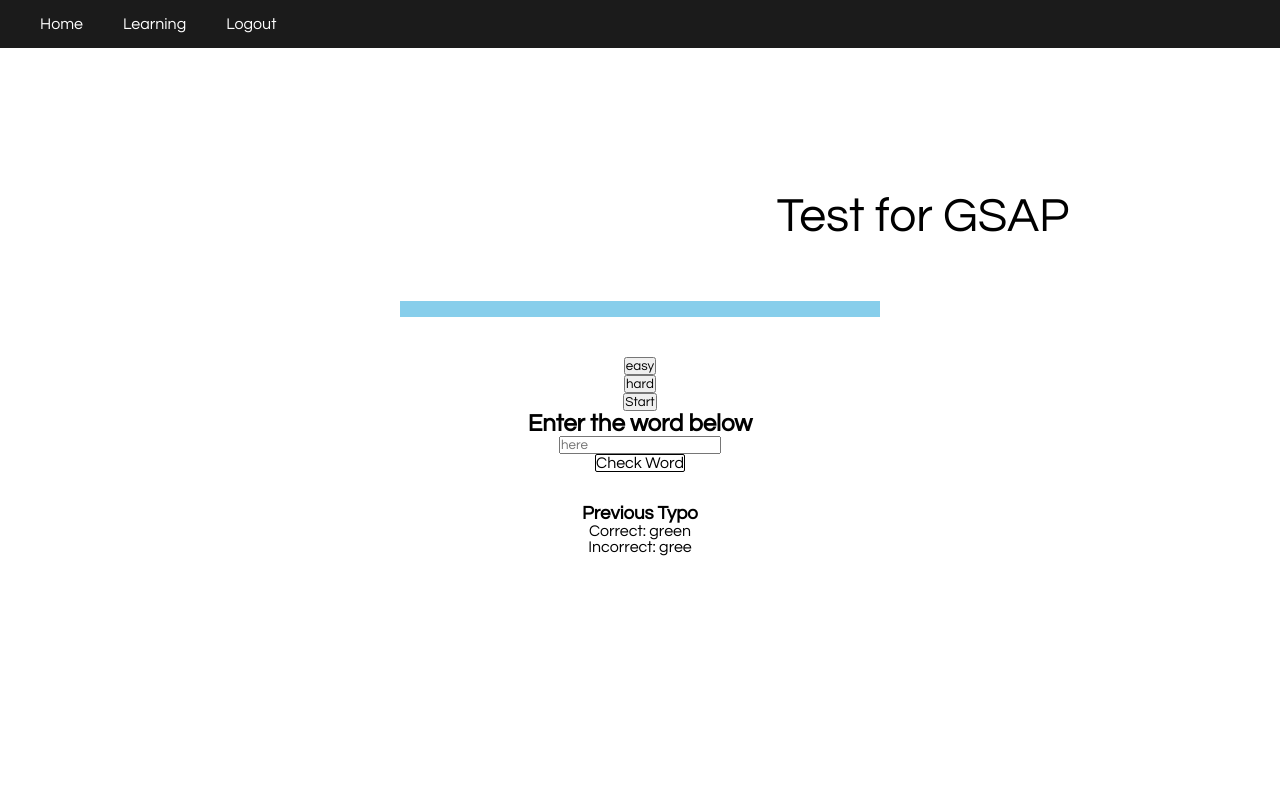
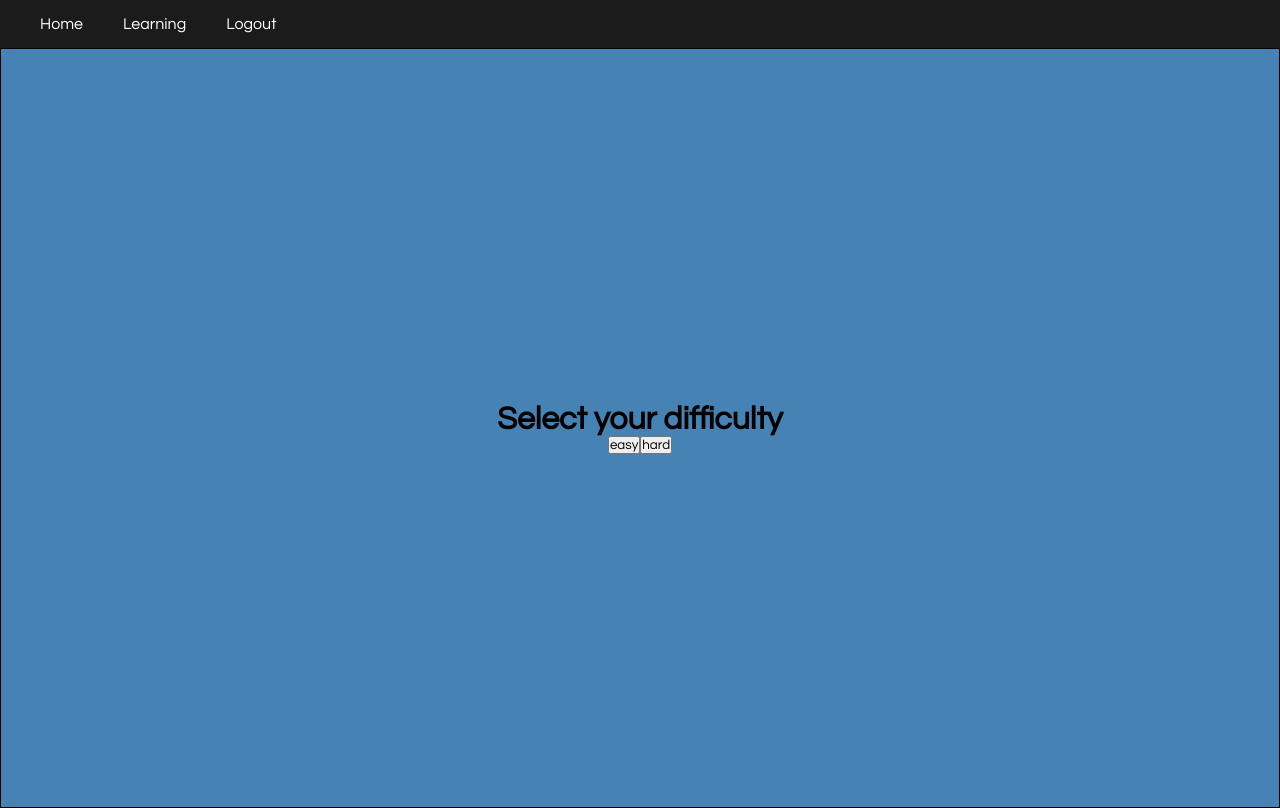
Before and after one commit to ChimentiMatt/Linguist_Assist, a Django app: page /learning/ in a window 1280 px wide. Run offline with Django 3.2, Linux system fonts and the light colour scheme; a user stored in the database is signed in; data comes from the database, SQL or seed files in the repository; both versions use the stored data as it was after the commit; some libraries are stand-ins or nearby versions.

Commit message:
working pre game screen and bug fixes

```diff
--- a/spellingapp/static/spellingproject/css/learningPage.scss
+++ b/spellingapp/static/spellingproject/css/learningPage.scss
@@ -67,3 +67,17 @@
     justify-content: center;
     align-items: center;
 }
+
+// Pre Game Screen
+#preGameScreen{
+    display: flex;
+    flex-direction: column;
+    justify-content: center;
+    align-items: center;
+    position: absolute;
+    border: 1px solid black;
+    background: steelblue;
+    width: 100vw;
+    height: 95vh;
+    // display: none;
+}
--- a/spellingapp/static/spellingproject/css/styles.css
+++ b/spellingapp/static/spellingproject/css/styles.css
@@ -99,10 +99,6 @@
   border-radius: 2px;
 }
 
-#submitPost {
-  display: none;
-}
-
 #speachSelect {
   display: none;
 }
@@ -126,6 +122,27 @@
   -webkit-box-align: center;
       -ms-flex-align: center;
           align-items: center;
+}
+
+#preGameScreen {
+  display: -webkit-box;
+  display: -ms-flexbox;
+  display: flex;
+  -webkit-box-orient: vertical;
+  -webkit-box-direction: normal;
+      -ms-flex-direction: column;
+          flex-direction: column;
+  -webkit-box-pack: center;
+      -ms-flex-pack: center;
+          justify-content: center;
+  -webkit-box-align: center;
+      -ms-flex-align: center;
+          align-items: center;
+  position: absolute;
+  border: 1px solid black;
+  background: steelblue;
+  width: 100vw;
+  height: 95vh;
 }
 
 #studyPage {
--- a/spellingapp/static/spellingproject/css/styles.scss
+++ b/spellingapp/static/spellingproject/css/styles.scss
@@ -17,4 +17,5 @@
     position: absolute;
     top: 12rem;
     font-size: 3rem;
+
 }
--- a/spellingapp/templates/spellingapp/learning.html
+++ b/spellingapp/templates/spellingapp/learning.html
@@ -4,7 +4,15 @@
 {% block learning %}
 
 <div id="learningPage">
-    <p id="testLanding">Test for GSAP</p>
+    {% comment %} <p id="testLanding">Test for GSAP</p> {% endcomment %}
+
+    <div id="preGameScreen">
+        <h1>Select your difficulty</h1>
+        <div>
+            <button v-on:click="easyFunc">easy</button>
+            <button v-on:click="hardFunc">hard</button>
+        </div>
+    </div>
     <div id="progressBar">
         <div id='oneOutOfTen'></div><div id='twoOutOfTen'></div>
         <div id='threeOutOfTen'></div> <div id='fourOutOfTen'></div>
@@ -14,9 +22,8 @@
     </div>
     <div>
         <div id="gameFace">
-            <button v-on:click="easyFunc">easy</button>
-            <button v-on:click="hardFunc">hard</button>
-            <button v-on:click="speachFunc" id="hearBtn">Start</button>
+
+            <button v-on:click="speachFunc" id="hearBtn">Hear Word</button>
 
             <select id="speachSelect"></select>
 
```
Also changed, not shown: spellingapp/static/spellingproject/css/learningPage.css (+21 -0 lines), spellingapp/templates/spellingapp/base.html (+23 -11 lines), db.sqlite3, 2 other files.
